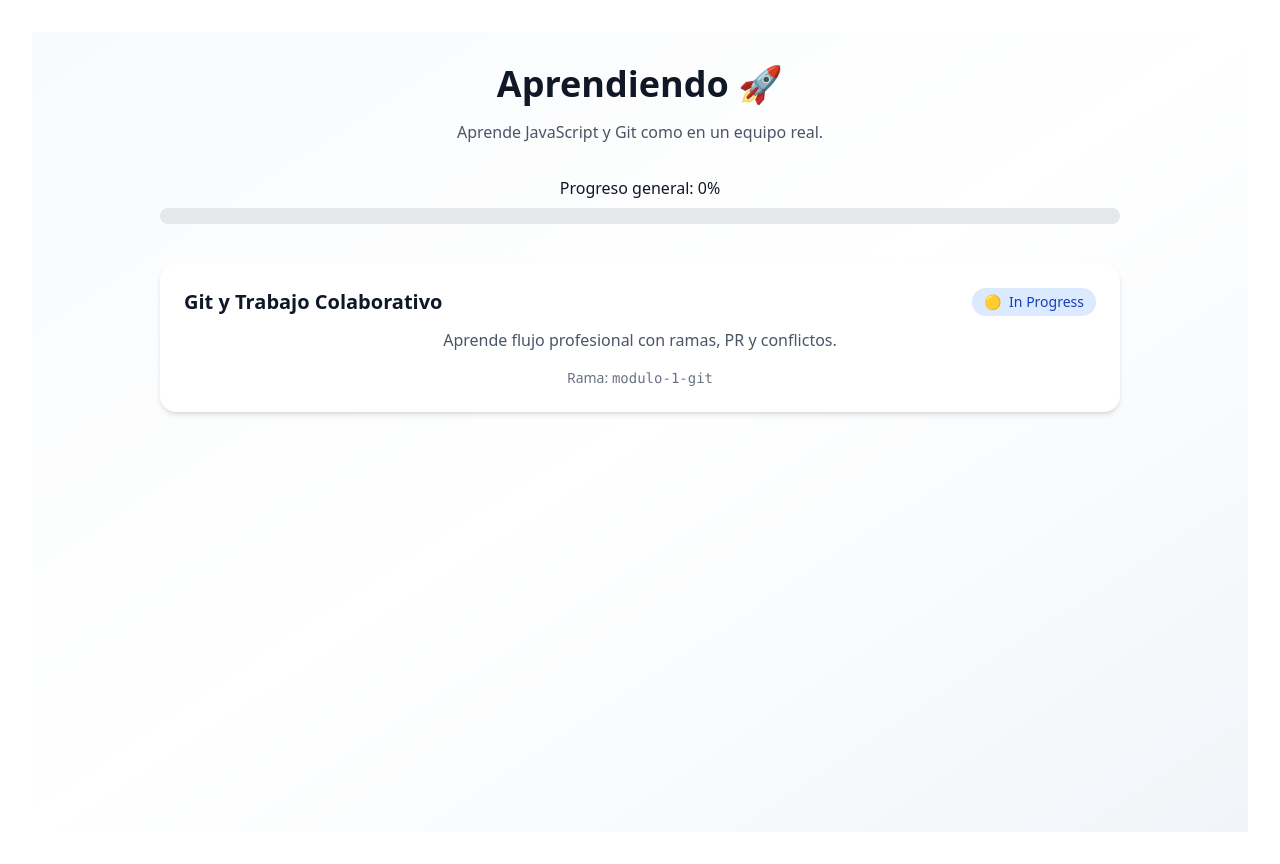
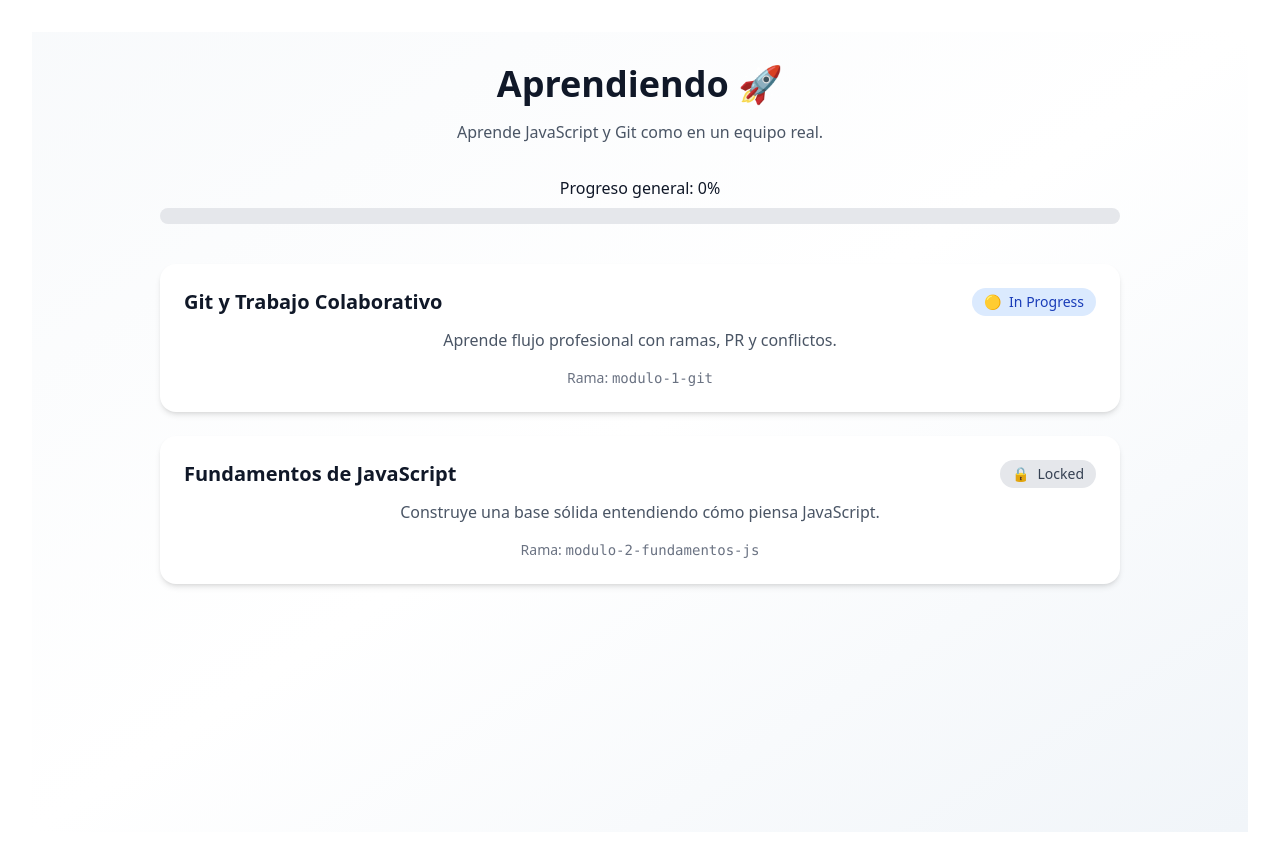
Before and after one commit to Lilopadilla22/Aprendiendo, a React (Vite) app: page / in a window 1280 px wide. Built offline with nearby package versions, Linux system fonts and the light colour scheme.

Commit message:
feat: mejorar contenido y estructura del modulo 2 fundamentos javascript

```diff
--- a/src/data/modulesData.ts
+++ b/src/data/modulesData.ts
@@ -18,7 +18,8 @@ export const modulesData: Module[] = [
       "Crear un Pull Request con descripción clara.",
       "Resolver un conflicto intencional con main.",
     ],
-    objective: "Este módulo te prepara para trabajar en equipo usando Git con flujo profesional y revisión de código.",
+    objective:
+      "Este módulo te prepara para trabajar en equipo usando Git con flujo profesional y revisión de código.",
     sections: [
       {
         title: "Comandos Esenciales de Git",
@@ -28,63 +29,229 @@ export const modulesData: Module[] = [
             description:
               "Inicializa un repositorio Git en la carpeta actual. Se usa una sola vez al comenzar un proyecto.",
             syntax: "git init",
+            syntaxAsCode: true,
             example: "cd mi-proyecto\ngit init",
             commonError:
-              "Error común: Ejecutarlo dentro de una carpeta equivocada y terminar inicializando Git en el lugar incorrecto."
+              "Error común: Ejecutarlo dentro de una carpeta equivocada y terminar inicializando Git en el lugar incorrecto.",
           },
           {
             title: "git add",
             description:
               "Agrega archivos al área de preparación (staging) antes de hacer commit.",
             syntax: "git add <archivo>\ngit add .",
-            example:
-              "git add index.html\ngit add src/App.tsx\ngit add .",
+            syntaxAsCode: true,
+            example: "git add index.html\ngit add src/App.tsx\ngit add .",
             commonError:
-              "Error común: Hacer commit sin ejecutar git add antes, lo que provoca que los cambios no se guarden."
+              "Error común: Hacer commit sin ejecutar git add antes, lo que provoca que los cambios no se guarden.",
           },
           {
             title: "git commit",
             description:
               "Guarda los cambios previamente agregados con un mensaje descriptivo.",
-            syntax: "git commit -m \"mensaje\"",
+            syntax: 'git commit -m "mensaje"',
+            syntaxAsCode: true,
             example:
-              "git commit -m \"feat: agregar estructura inicial del modulo 1\"",
+              'git commit -m "feat: agregar estructura inicial del modulo 1"',
             commonError:
-              "Error común: Usar mensajes como 'cambios' o 'update'. Los commits deben explicar claramente qué se hizo."
+              "Error común: Usar mensajes como 'cambios' o 'update'. Los commits deben explicar claramente qué se hizo.",
           },
           {
             title: "git checkout -b",
-            description:
-              "Crea una nueva rama y cambia automáticamente a ella.",
+            description: "Crea una nueva rama y cambia automáticamente a ella.",
             syntax: "git checkout -b <nombre-rama>",
-            example:
-              "git checkout -b modulo-1-git",
+            syntaxAsCode: true,
+            example: "git checkout -b modulo-1-git",
             commonError:
-              "Error común: Crear una rama pero olvidar cambiarse a ella, trabajando accidentalmente en main."
+              "Error común: Crear una rama pero olvidar cambiarse a ella, trabajando accidentalmente en main.",
           },
           {
             title: "git pull",
             description:
               "Descarga y fusiona cambios desde un repositorio remoto.",
             syntax: "git pull <remote> <branch>",
-            example:
-              "git pull origin main\ngit pull upstream develop",
+            syntaxAsCode: true,
+            example: "git pull origin main\ngit pull upstream develop",
             commonError:
-              "Error común: No hacer pull antes de trabajar y luego generar conflictos innecesarios."
+              "Error común: No hacer pull antes de trabajar y luego generar conflictos innecesarios.",
           },
           {
             title: "git merge",
+            description: "Fusiona otra rama dentro de la rama actual.",
+            syntax: "git merge <rama>",
+            syntaxAsCode: true,
+            example: "git checkout main\ngit merge modulo-1-git",
+            commonError:
+              "Error común: Hacer merge desde la rama equivocada y mezclar cambios en la dirección incorrecta.",
+          },
+        ],
+      },
+    ],
+  },
+  {
+    id: 2,
+    title: "Fundamentos de JavaScript",
+    branch: "modulo-2-fundamentos-js",
+    description:
+      "Construye una base sólida entendiendo cómo piensa JavaScript.",
+    documentation: "https://developer.mozilla.org/es/docs/Web/JavaScript/Guide",
+
+    summary: `
+      JavaScript es un lenguaje flexible y dinámico. Esa flexibilidad es poderosa,
+      pero también puede generar errores si no entiendes cómo el lenguaje interpreta
+      los valores internamente.
+
+      En este módulo no solo aprenderás qué hace cada palabra clave, sino cómo JavaScript
+      evalúa variables, cómo diferencia tipos de datos y cómo compara valores.
+
+      Muchos errores comunes en programación no ocurren por lógica compleja,
+      sino por no comprender cómo el lenguaje convierte tipos, evalúa condiciones
+      y maneja el alcance de las variables.
+
+      Si entiendes bien esta base, los condicionales, ciclos y funciones serán mucho más claros.
+      `,
+    objective:
+      "Comprender cómo JavaScript maneja variables, tipos y comparaciones para escribir código claro, predecible y sin errores invisibles.",
+    sections: [
+      {
+        title: "Variables y alcance",
+        documentation:
+          "https://developer.mozilla.org/es/docs/Web/JavaScript/Guide/Grammar_and_types#declaraciones",
+
+        items: [
+          {
+            title: "let",
             description:
-              "Fusiona otra rama dentro de la rama actual.",
-            syntax: "git merge <rama>",
+              "Se utiliza para declarar variables cuyo valor puede cambiar durante la ejecución del programa. \
+              A diferencia de var (antiguo), let respeta el alcance de bloque (block scope), lo que significa que solo existe dentro del bloque donde fue declarada.\n\n\
+              Se recomienda usar let cuando sabes que el valor cambiará con el tiempo.",
+            syntax: "let contador = 0;",
             example:
-              "git checkout main\ngit merge modulo-1-git",
+              "let contador = 0;\ncontador = contador + 1;\n// 1\n\nif (true) {\n  let mensaje = 'Hola';\n}\n// mensaje NO existe fuera del bloque",
             commonError:
-              "Error común: Hacer merge desde la rama equivocada y mezclar cambios en la dirección incorrecta."
+              "Confundir let con var. var no respeta el alcance de bloque y puede generar errores difíciles de detectar.",
+          },
+          {
+            title: "const",
+            description:
+              "Declara una variable cuyo valor no puede ser reasignado después de su inicialización. \
+              Se utiliza cuando el dato no debe cambiar.\n\n\
+              Importante: const no vuelve inmutable un objeto o array, solo impide cambiar la referencia.",
+            syntax: "const PI = 3.1416;",
+            example:
+              "const edad = 25;\n// edad = 30 ❌ Error\n\nconst persona = { nombre: 'Ana' };\npersona.nombre = 'Luis'; // ✅ válido",
+            commonError:
+              "Pensar que const hace completamente inmutable un objeto. Solo impide reasignar la variable.",
+          },
+        ],
+      },
+      {
+        title: "Tipos de datos primitivos",
+        documentation:
+          "https://developer.mozilla.org/es/docs/Web/JavaScript/Guide/Grammar_and_types#tipos_de_datos",
+
+        items: [
+          {
+            title: "string",
+            description:
+              "Representa texto. Puede declararse con comillas simples, dobles o backticks.\n\n\
+              Las strings pueden combinarse con +, pero JavaScript convierte automáticamente números en texto cuando los mezclas.",
+            syntax: "let texto = 'Hola';",
+            example:
+              "let edad = 20;\nlet mensaje = 'Tienes ' + edad;\n// 'Tienes 20'",
+            commonError:
+              "Sumar un número con una string sin darse cuenta de que el resultado será texto.",
+          },
+          {
+            title: "number",
+            description:
+              "Representa números enteros y decimales. En JavaScript no existe distinción entre int y float.\n\n\
+              Todos los números se manejan bajo el mismo tipo.",
+            syntax: "let precio = 19.99;",
+            example: "let resultado = 10 / 3;\n// 3.3333333333333335",
+            commonError:
+              "Esperar precisión matemática exacta en operaciones con decimales.",
+          },
+          {
+            title: "boolean",
+            description:
+              "Representa valores lógicos: true o false.\n\n\
+              Se usa principalmente en comparaciones y estructuras condicionales.",
+            syntax: "let activo = true;",
+            example: "let esMayor = 18 > 16;\n// true",
+            commonError: "Confundir el string 'true' con el boolean true.",
+          },
+          {
+            title: "null vs undefined",
+            description:
+              "undefined indica que una variable existe pero no tiene valor asignado.\n\
+              null representa la ausencia intencional de valor.\n\n\
+              Aunque parecen similares, no significan lo mismo.",
+            syntax: "let dato;\nlet usuario = null;",
+            example:
+              "console.log(dato); // undefined\nconsole.log(usuario); // null",
+            commonError:
+              "Compararlos sin entender que undefined es automático y null es intencional.",
+          },
+        ],
+      },
+      {
+        title: "Comparaciones y lógica",
+        documentation:
+          "https://developer.mozilla.org/es/docs/Web/JavaScript/Guide/Expressions_and_operators#comparacion",
+
+        items: [
+          {
+            title: "== vs ===",
+            description:
+              "JavaScript puede comparar valores de forma estricta o flexible.\n\n\
+=== compara tipo Y valor.\n\
+== convierte los tipos antes de comparar (coerción implícita).",
+            syntax:
+              "valor1 === valor2  // comparación estricta\nvalor1 == valor2   // comparación con conversión",
+            example:
+              "5 === '5'  // false\n5 == '5'   // true\n\ntrue == 1  // true\ntrue === 1 // false",
+            commonError:
+              "Usar == sin entender que JavaScript convierte tipos automáticamente.",
+          },
+          {
+            title: "Operadores lógicos",
+            description:
+              "Permiten combinar condiciones para tomar decisiones más complejas.\n\n\
+              Se utilizan cuando una sola condición no es suficiente para determinar un resultado.\n\n\
+              && (AND) exige que todas las condiciones sean verdaderas.\n\
+              || (OR) requiere que al menos una condición sea verdadera.\n\
+              ! (NOT) invierte el valor de una condición.",
+            syntax:
+              "condicion1 && condicion2   // Ambas deben cumplirse\n\n\
+              condicion1 || condicion2   // Al menos una debe cumplirse\n\n\
+              !condicion                 // Invierte el valor",
+            example:
+              "// AND (&&)\n\
+              // Para conducir una persona necesita licencia Y carro\n\n\
+              let tieneLicencia = true;\n\
+              let tieneCarro = true;\n\n\
+              let puedeConducir = tieneLicencia && tieneCarro;\n\
+              // true → porque ambas condiciones se cumplen\n\n\n\
+              // OR (||)\n\
+              // Puede viajar si tiene carro O moto\n\n\
+              let tieneMoto = true;\n\
+              let puedeViajar = tieneCarro || tieneMoto;\n\
+              // true → porque al menos una condición es verdadera\n\n\n\
+              // NOT (!)\n\
+              let esMenorDeEdad = false;\n\
+              let puedeEntrar = !esMenorDeEdad;\n\
+              // true → porque el valor fue invertido",
+            commonError:
+              "Confundir AND con OR o asumir que siempre devuelven true o false. En JavaScript, los operadores lógicos pueden devolver valores distintos dependiendo de la evaluación."
           }
-        ]
-      }
+        ],
+      },
+    ],
+    exercises: [
+      "Declara una variable con let, modifícala y verifica el alcance dentro de un bloque. Luego prueba const y analiza el error al reasignar.",
+      "Crea variables de tipo string, number y boolean. Mezcla string con number y explica el resultado obtenido.",
+      "Compara valores usando == y ===. Analiza cuándo JavaScript convierte tipos automáticamente.",
+      "Crea condiciones usando && y ||. Prueba diferentes combinaciones de valores y analiza cuándo el resultado cambia."
     ]
   },
-
 ];
```
